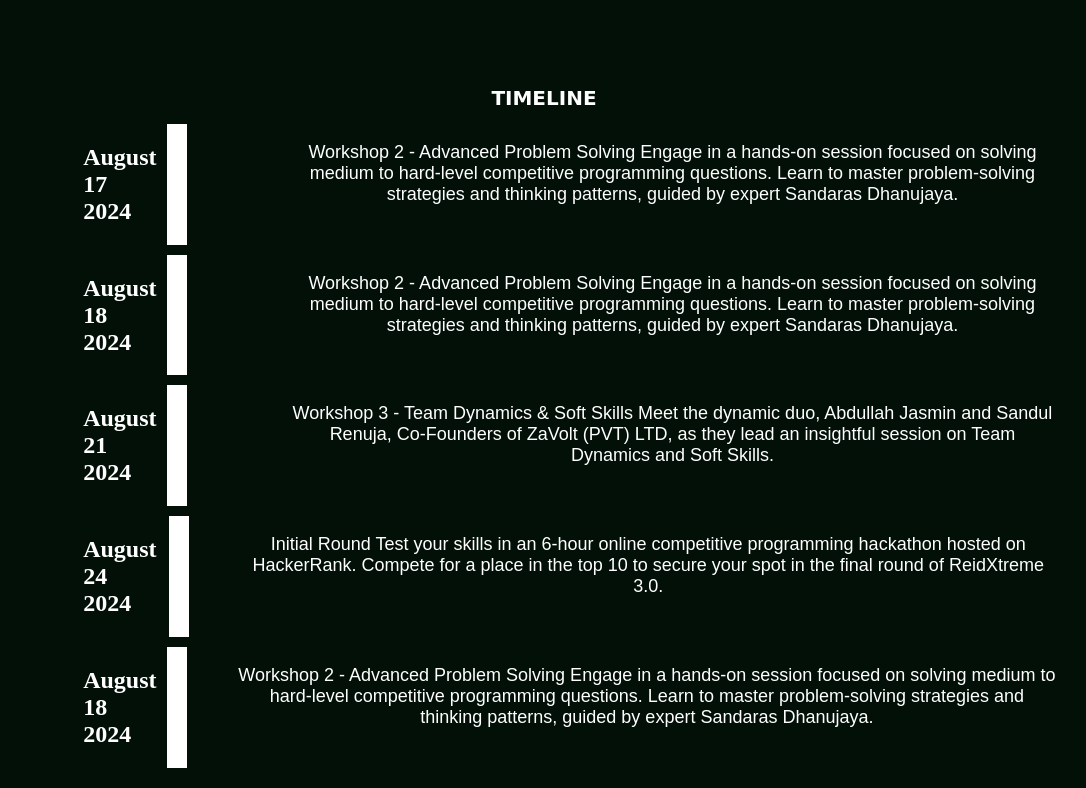
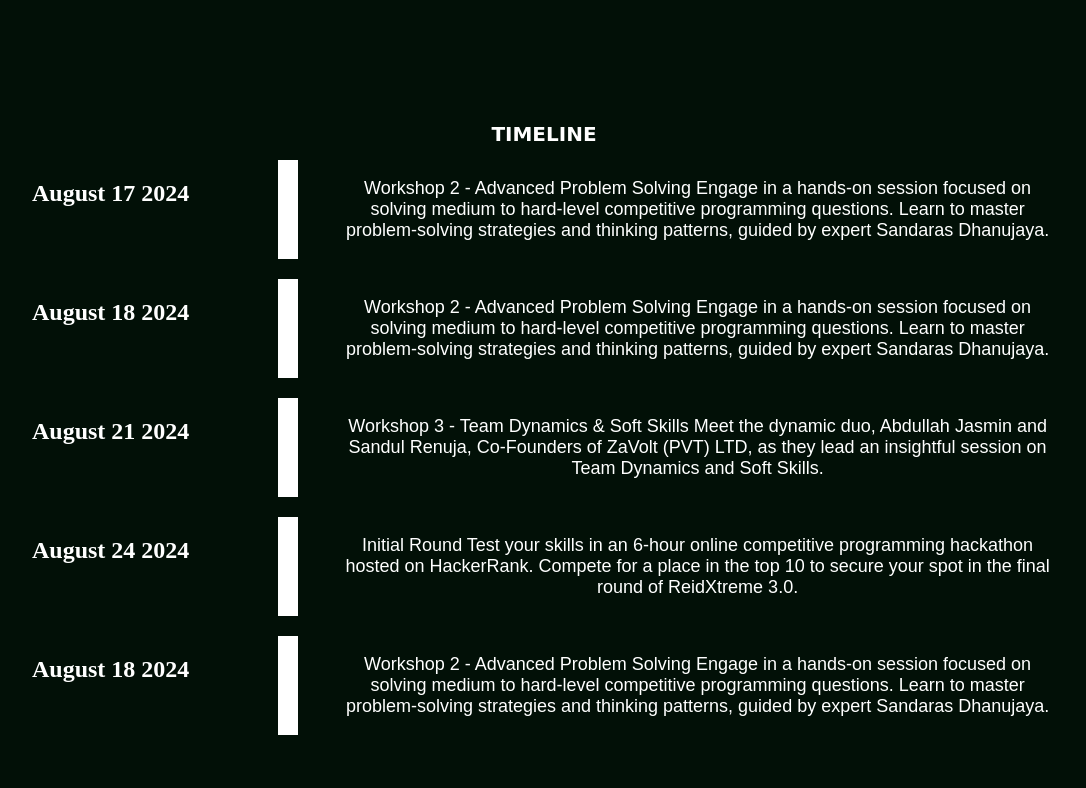
Before and after one commit to AmashaRanasinghe/task_ieee, a plain HTML site: page index.html in a window 1280 px wide. Shown: the part 1620-2408 px from the top of the page, without its empty margins (96-1182 px from the left). Drawn offline with Linux system fonts and the light colour scheme.

Commit message:
modified timeline

```diff
--- a/index.html
+++ b/index.html
@@ -33,6 +33,8 @@
             <h1>ABOUT</h1>
             <p>ReidXtreme 3.0 is the premier competitive programming hackathon organized by the IEEE Student Branch of UCSC in collaboration with the ACM Student Chapter of UCSC. This event is designed to elevate the competitive programming skills of undergraduate students, preparing them for the tech industry's competitive demands. ReidXtreme 3.0 consists of two rounds: an initial qualifying round and a final round.</p>
         </div>
+
+        <br><br>
 
         <h1>TIMELINE</h1>
         <div class="timeline" id="timeline">
@@ -71,7 +73,7 @@
                     <h2>August 24 2024</h2>
                 </div>
                 <div class="line"></div>
-                <div class="container-left">
+                <div class="container-right">
                       <p>Initial Round
                         Test your skills in an 6-hour online competitive programming hackathon hosted on HackerRank. Compete for a place in the top 10 to secure your spot in the final round of ReidXtreme 3.0.
                 </div>
@@ -81,11 +83,11 @@
                     <h2>August 18 2024</h2>
                 </div>
                 <div class="line"></div>
-                <div class="container-left">
+                <div class="container-right">
                       <p>Workshop 2 - Advanced Problem Solving
                       Engage in a hands-on session focused on solving medium to hard-level competitive programming questions. Learn to master problem-solving strategies and thinking patterns, guided by expert Sandaras Dhanujaya.</p>
                 </div>
-              </div>
+            </div>
 
         </div>
 
--- a/style.css
+++ b/style.css
@@ -111,23 +111,24 @@ h1{
     margin-left: 10%;
     margin-right: 10%;
     position: relative;
-
+    margin-bottom: 100px;
 }
 
 .container{
     display: flex;
     justify-content: center;
-    margin-bottom: 10px;
+    justify-content: space-between;
+    margin-bottom: 20px;
 }
 
 .container-left{
     position: relative;
-    margin-left: 5%;
+    width: 20%;
 }
 
 .container-right{
     position: relative;
-    margin-left: 10%;
+    width: 70%;
 }
 
 .timeline h2{
```
